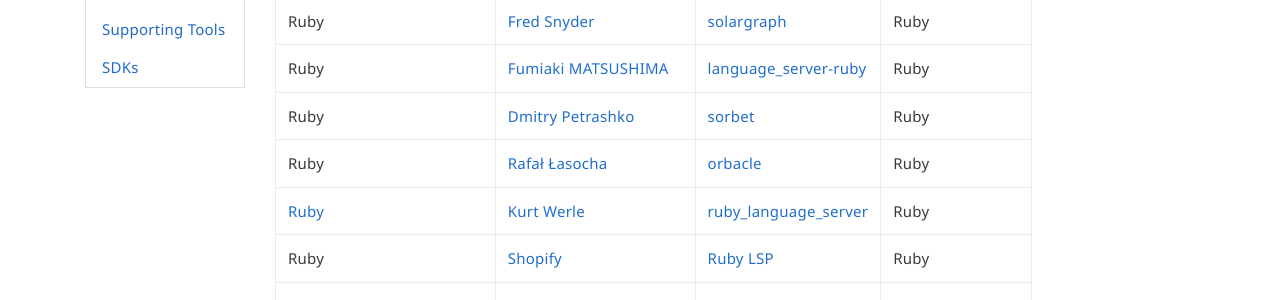
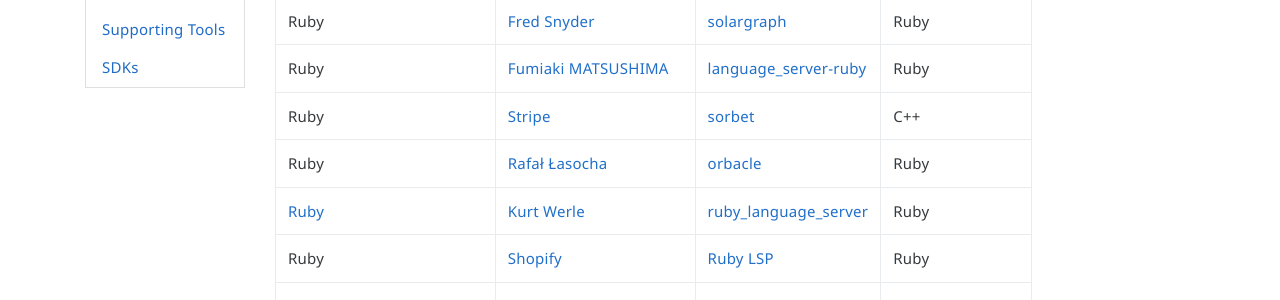
Before and after one commit to microsoft/language-server-protocol, a Jekyll site: the page built from _implementors/servers.md, in a window 1280 px wide and 900 px high, scrolled down 8370 px. Shown: the part 154-454 px from the top of the window. Built offline with Jekyll 4.4.1, drawn with Linux system fonts in a browser that asks for light colours; nearby versions of some CDN libraries; comment, search, counter and statistics services are not loaded.

Commit message:
Update Sorbet LSP in servers.md (#1604)
Co-authored-by: Dirk Bäumer <dirkb@microsoft.com>

```diff
--- a/_implementors/servers.md
+++ b/_implementors/servers.md
@@ -155,7 +155,7 @@
 | [Robot Framework](https://robotframework.org) | [Robocorp](https://robocorp.com) | [robotframework-lsp](https://github.com/robocorp/robotframework-lsp) | Python |
 | Ruby | [Fred Snyder](https://github.com/castwide) | [solargraph](https://github.com/castwide/solargraph) | Ruby |
 | Ruby | [Fumiaki MATSUSHIMA](https://github.com/mtsmfm) | [language_server-ruby](https://github.com/mtsmfm/language_server-ruby) | Ruby |
-| Ruby | [Dmitry Petrashko](https://github.com/DarkDimius) | [sorbet](https://github.com/sorbet/sorbet) | Ruby |
+| Ruby | [Stripe](https://stripe.com) | [sorbet](https://github.com/sorbet/sorbet) | C++ |
 | Ruby | [Rafał Łasocha](https://github.com/swistak35) | [orbacle](https://github.com/swistak35/orbacle) | Ruby |
 | [Ruby](https://www.ruby-lang.org/en/) | [Kurt Werle](https://github.com/kwerle/) | [ruby_language_server](https://github.com/kwerle/ruby_language_server) | Ruby |
 | Ruby | [Shopify](https://github.com/Shopify) | [Ruby LSP](https://github.com/Shopify/ruby-lsp) | Ruby |
```
